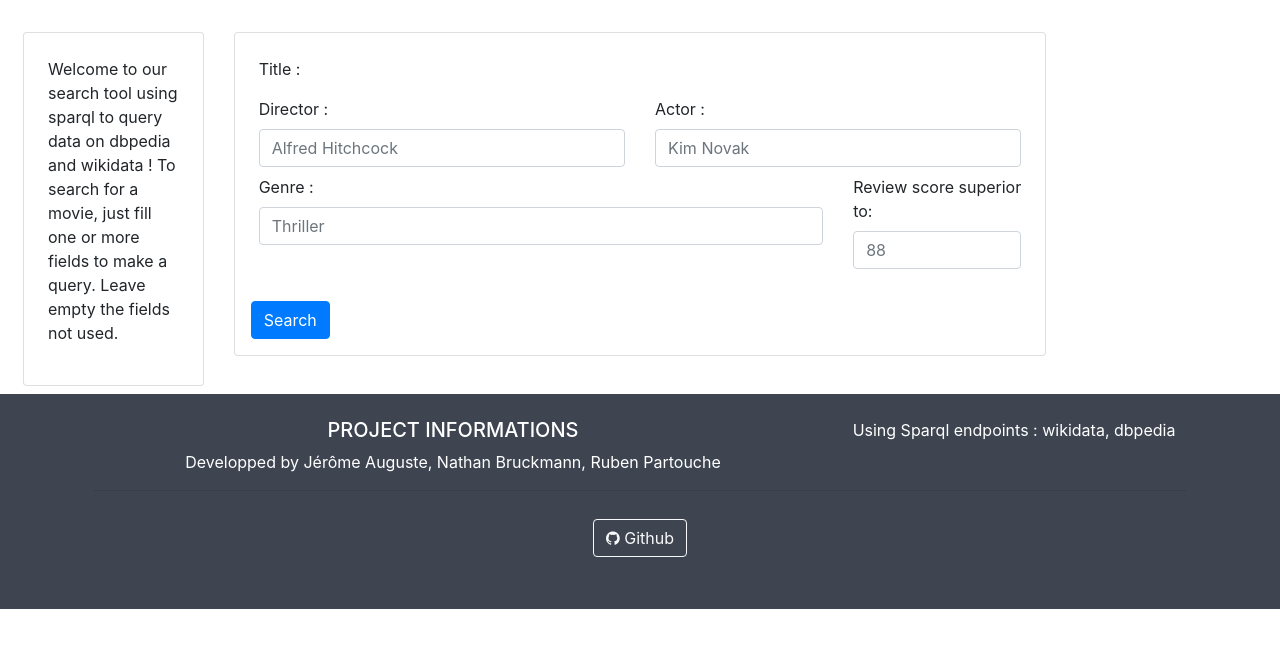
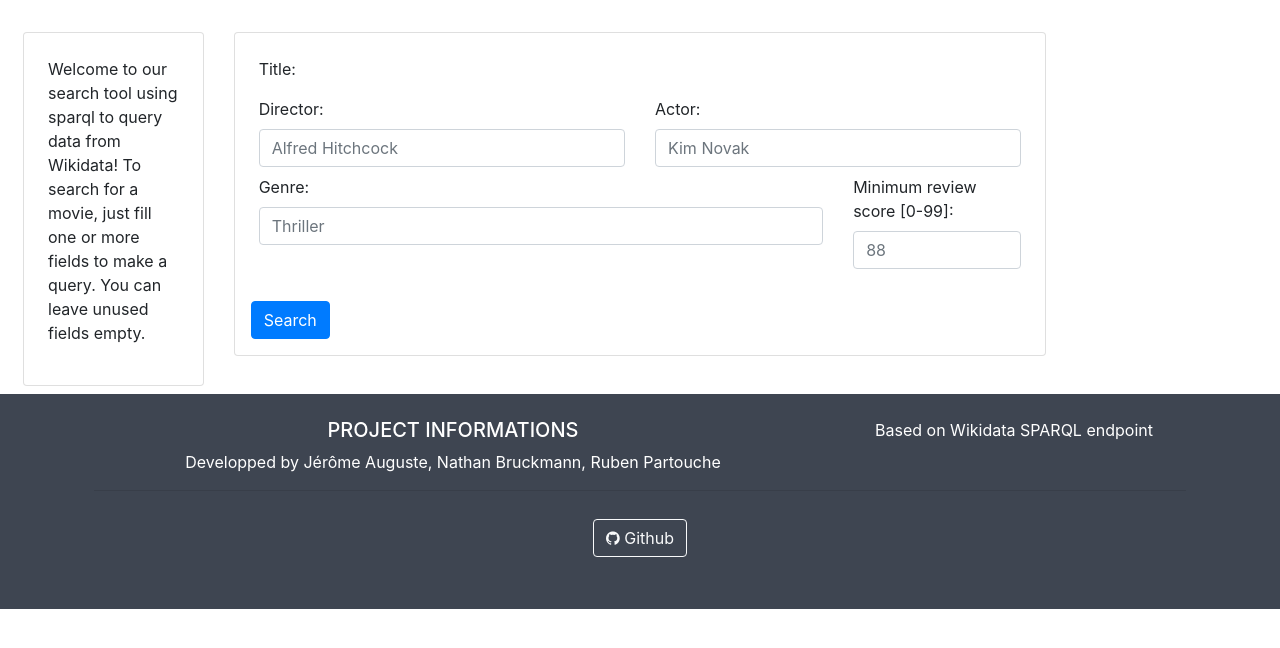
Before and after one commit to jerome-auguste/Adopte-un-Film, a Flask app: template templates/index.html in a window 1280 px wide. Shown: the part 152-800 px from the top of the page. Run offline with Flask 2, Linux system fonts and the light colour scheme; the template is opened without the code that fills it, so the values that code supplies are empty; some libraries are stand-ins or nearby versions.

Commit message:
Small changes on the front

```diff
--- a/templates/index.html
+++ b/templates/index.html
@@ -9,7 +9,7 @@
     {{ fontawesome_html() }}
     <link rel="stylesheet" href="https://stackpath.bootstrapcdn.com/bootstrap/4.3.1/css/bootstrap.min.css" integrity="sha384-ggOyR0iXCbMQv3Xipma34MD+dH/1fQ784/j6cY/iJTQUOhcWr7x9JvoRxT2MZw1T" crossorigin="anonymous">
     <link rel='stylesheet' href="{{ url_for('static', filename='font-awesome/css/font-awesome.min.css')}}">
-    <title>Sparql Movies</title>
+    <title>SPARQL Movies</title>
 </head>
 
 <body>
@@ -20,9 +20,9 @@
         <div class = "row m-2">
             <div class="col-md-2">
                 <div class="card p-4">
-                    <p>Welcome to our search tool using sparql to query data on dbpedia and wikidata !
+                    <p>Welcome to our search tool using sparql to query data from Wikidata!
                         To search for a movie, just fill one or more fields to make a query.
-                        Leave empty the fields not used.</p>
+                        You can leave unused fields empty.</p>
                 </div>
             </div>
 
@@ -30,25 +30,25 @@
                 <div class='card p-3'>
                 <form method="post" action="/">
                     <div class="form-group m-2">
-                        <label for="title">Title :</label>
+                        <label for="title">Title:</label>
                         <input type="text" class='form-control' name="title" placeholder="Vertigo" popover>
                         <div class= 'row mt-2'>
                             <div class='col'>
-                                <label for="director">Director :</label>
+                                <label for="director">Director:</label>
                                 <input type="text" class='form-control' name="director" placeholder="Alfred Hitchcock">
                             </div>
                             <div class='col'>
-                                <label for="actor">Actor :</label>
+                                <label for="actor">Actor:</label>
                                 <input type="text" class='form-control' name="actor" placeholder="Kim Novak">
                             </div>
                         </div>
                         <div class= 'row mt-2'>
                             <div class='col-md-9'>
-                        <label for="genre">Genre :</label>
+                        <label for="genre">Genre:</label>
                         <input type="text" class='form-control' name="genre" placeholder="Thriller">
                             </div>
                             <div class='col-md-3'>
-                                <label for="score">Review score superior to:</label>
+                                <label for="score">Minimum review score [0-99]:</label>
                                 <input type="text" class='form-control' name="score" placeholder="88">
                             </div>
                         </div>
@@ -67,7 +67,7 @@
                         <div class="align-bottom"> Developped by Jérôme Auguste, Nathan Bruckmann, Ruben Partouche</div>
                     </div>
                     <div class="col-4">
-                        <div class="align-bottom"> Using Sparql endpoints : wikidata, dbpedia</div>
+                        <div class="align-bottom"> Based on Wikidata SPARQL endpoint</div>
                     </div>
                 </div>
 
--- a/templates/movieList.html
+++ b/templates/movieList.html
@@ -25,11 +25,11 @@
                 </div>
                 <h5 class = "row text-right">{{movie.director}}</h5>
                 <h6 class = "row text-right">Genres:  </h6>{{tags_fromlist(movie.genres) | safe}}
-                <h6 class = "row text-right mt-2">Actors: {{p_fromlist(movie.actors) | safe}}</h6>
+                <h6 class = "row text-right mt-2">Actors:&nbsp;{{p_fromlist(movie.actors) | safe}}</h6>
                 <h6 class = "row text-right">Score:</h6> {{score_bar(movie.score) | safe}}
                 <div class="row">
                     <a href="{{movie.wikiurl}}" class="btn btn-secondary m-2"><span class="label"><i class="fa fa-wikipedia-w" aria-hidden="true"></i></span></a>
-                    <a href="{{url_for('recommandation',movie=movie.to_json())}}" class="btn btn-secondary m-2">recommendations based on this movie</a>
+                    <a href="{{url_for('recommandation',movie=movie.to_json())}}" class="btn btn-secondary m-2">More movies like this</a>
                 </div>
             </div>
             <div class="col container" style="height:15%">
@@ -46,7 +46,7 @@
                     <div class="align-bottom"> Developped by Jérôme Auguste, Nathan Bruckmann, Ruben Partouche</div>
                 </div>
                 <div class="col-4">
-                    <div class="align-bottom"> Using Sparql endpoints : wikidata, dbpedia</div>
+                    <div class="align-bottom"> Using Sparql endpoints: wikidata, dbpedia</div>
                 </div>
             </div>
 
```
Also changed, not shown: env.py (+4 -4 lines), templates/recommandations.html (+4 -4 lines).
